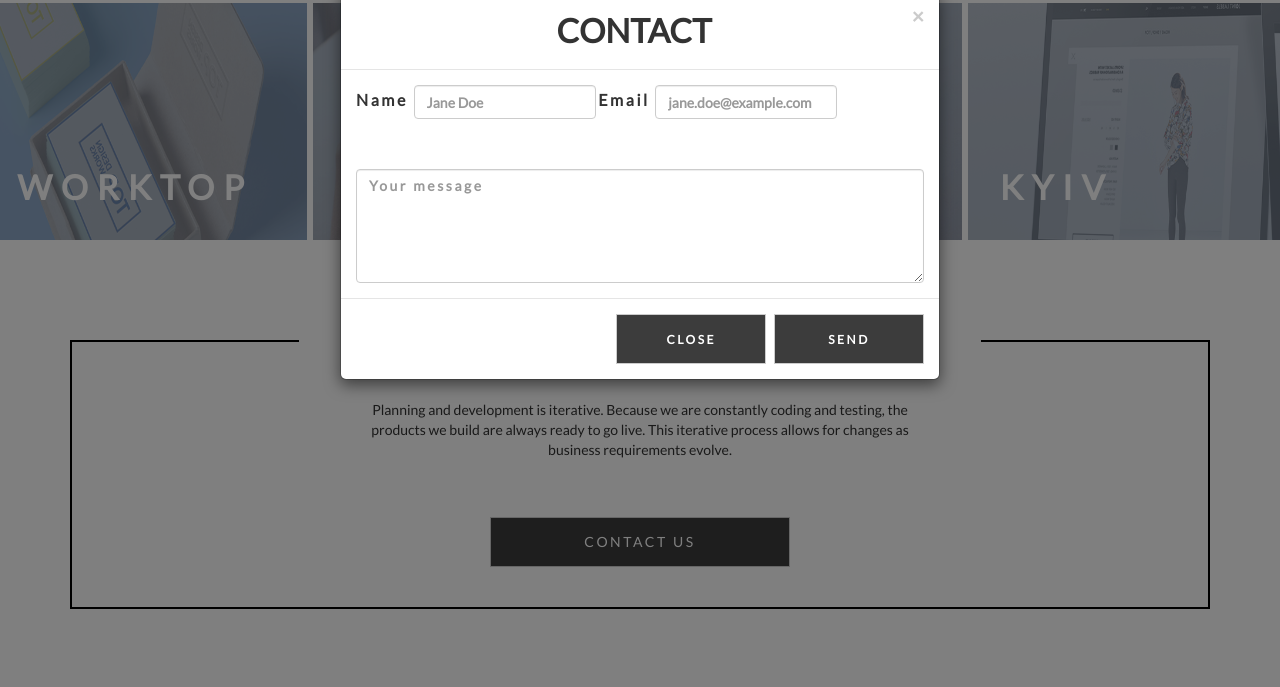
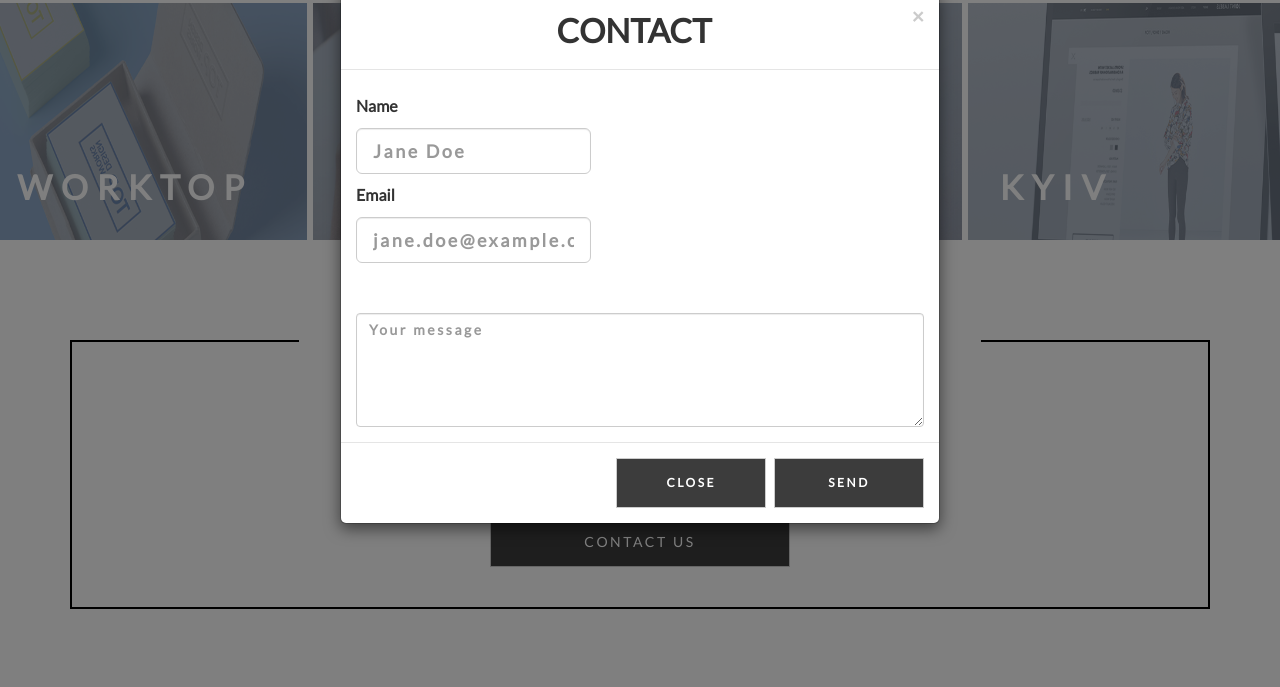
Before and after one commit to tomfriday/AboutMe, a plain HTML site: page index.html in a window 1280 px wide. Both pictures are taken after a click on the button "CONTACT US". Shown: the part 3277-3964 px from the top of the page. Drawn offline with nearby package versions, Linux system fonts and the light colour scheme.

Commit message:
adding fonts to modal

```diff
--- a/css/style.css
+++ b/css/style.css
@@ -316,8 +316,21 @@ textarea {
     font-family: 'Lato', sans-serif;
     font-size: 16px;
     font-weight: bold;
+    width: 100%;
+    margin-top: 10px;
+}
+
+label {
+    display: block;
+}
+
+input {
     letter-spacing: 2.54px;
+    display: block;
+    margin-top: 5px;
 }
+
+.form-control {}
 
 input:hover {
     border: 1px solid #3c3c3c;
--- a/index.html
+++ b/index.html
@@ -157,11 +157,11 @@
                     <form class="form-inline">
                         <div class="form-group">
                             <label for="exampleInputName2">Name</label>
-                            <input type="text" class="form-control" id="exampleInputName2" placeholder="Jane Doe">
+                            <input type="text" class="form-control input-lg" id="exampleInputName2" placeholder="Jane Doe">
                         </div>
                         <div class="form-group">
                             <label for="exampleInputEmail2">Email</label>
-                            <input type="email" class="form-control" id="exampleInputEmail2" placeholder="jane.doe@example.com">
+                            <input type="email" class="form-control input-lg" id="exampleInputEmail2" placeholder="jane.doe@example.com">
                         </div>
 
                     </form>
```
